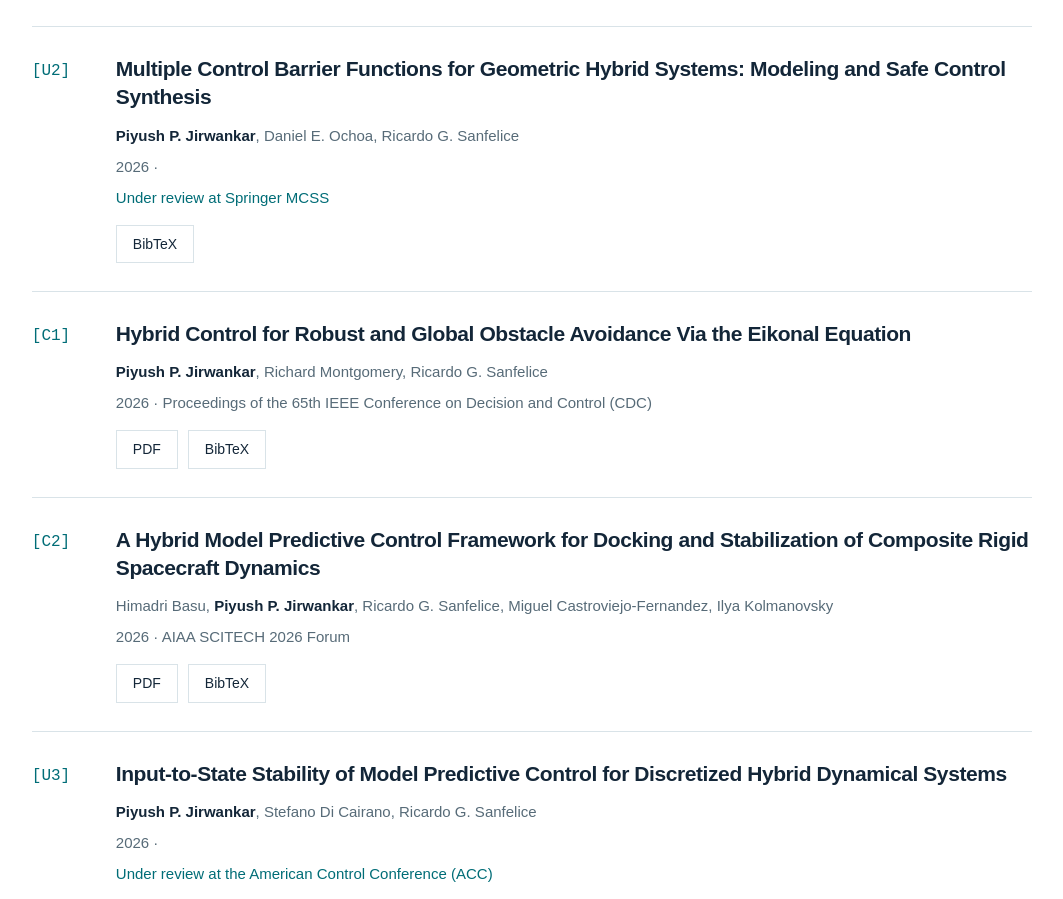
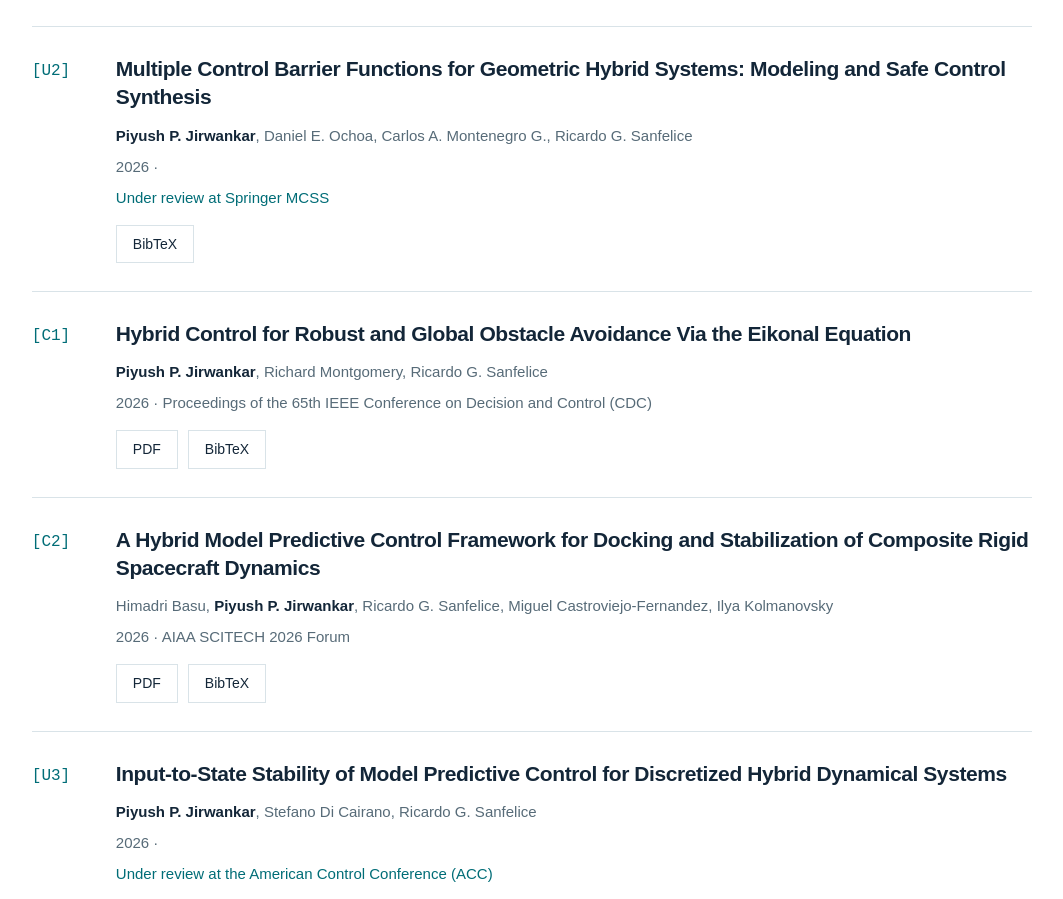
Before and after one commit to pjirwank/pjirwank.github.io, a plain HTML site: page publications.html in a window 1280 px wide. Shown: the part 789-1688 px from the top of the page, without its empty margins (45-1108 px from the left). Drawn offline with Linux system fonts and the light colour scheme.

Commit message:
update author list

```diff
--- a/publications.html
+++ b/publications.html
@@ -98,7 +98,7 @@
                   Multiple Control Barrier Functions for Geometric Hybrid Systems: Modeling and Safe Control
                   Synthesis
                 </h3>
-                <p><strong>Piyush P. Jirwankar</strong>, Daniel E. Ochoa, Ricardo G. Sanfelice</p>
+                <p><strong>Piyush P. Jirwankar</strong>, Daniel E. Ochoa, Carlos A. Montenegro G., Ricardo G. Sanfelice</p>
                 <p class="metadata"><span class="publication-year">2026</span> · </p>
                 <p class="note">Under review at Springer MCSS</p>
                 <div class="paper-downloads">
```
Also changed, not shown: 2 other files.
